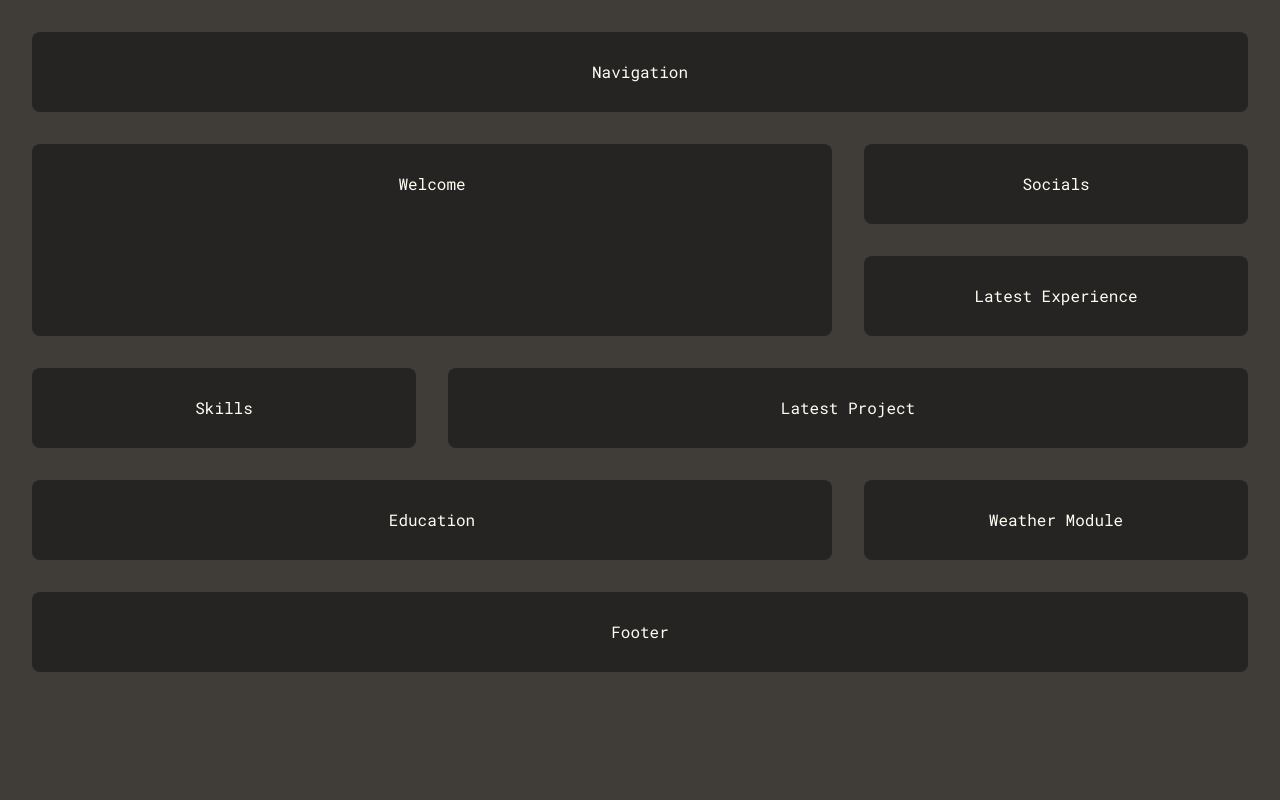
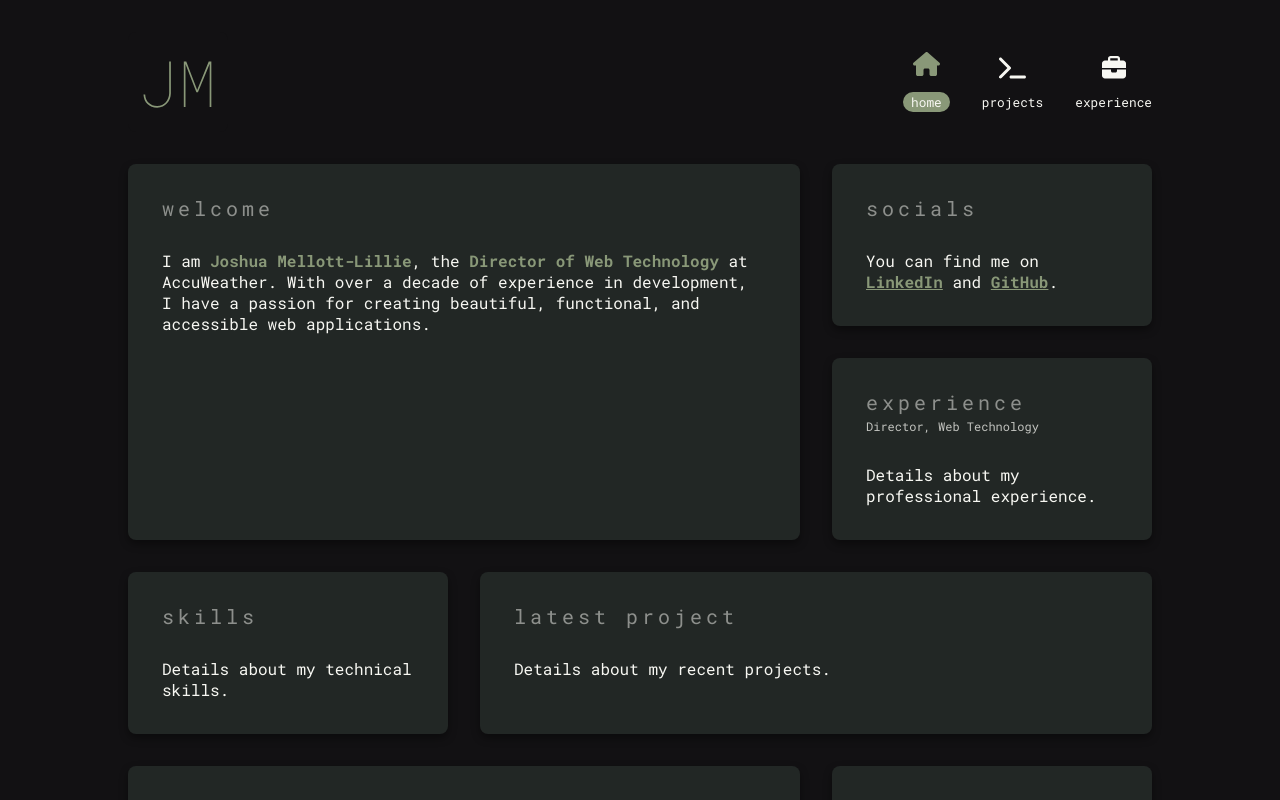
Before and after one commit to 10jmellott/10jmellott.github.io, a Vue app: page / in a window 1280 px wide. Shown: the top 800 px of the page. Built offline with nearby package versions, Linux system fonts and the light colour scheme.

Commit message:
Iterative update on bento design

```diff
--- a/package.json
+++ b/package.json
@@ -13,6 +13,9 @@
 		"prettier": "prettier . --write"
 	},
 	"dependencies": {
+		"@fortawesome/fontawesome-svg-core": "^6.6.0",
+		"@fortawesome/free-solid-svg-icons": "^6.6.0",
+		"@fortawesome/vue-fontawesome": "^3.0.8",
 		"vue": "^3.5.10"
 	},
 	"devDependencies": {
--- a/src/App.vue
+++ b/src/App.vue
@@ -1,41 +1,158 @@
 <script setup lang="ts">
-	import Placeholder from './components/Placeholder.vue';
+	import Header from './components/Header.vue';
+	import TitleCard from './components/TitleCard.vue';
 </script>
 
 <template>
 	<div class="grid-layout">
-		<Placeholder class="module navigation">Navigation</Placeholder>
-		<Placeholder class="module welcome">Welcome</Placeholder>
-		<Placeholder class="module socials">Socials</Placeholder>
-		<Placeholder class="module experience">Latest Experience</Placeholder>
-		<Placeholder class="module skills">Skills</Placeholder>
-		<Placeholder class="module projects">Latest Project</Placeholder>
-		<Placeholder class="module education">Education</Placeholder>
-		<Placeholder class="module weather">Weather Module</Placeholder>
-		<Placeholder class="module footer">Footer</Placeholder>
+		<Header class="module header" />
+		<TitleCard
+			class="module welcome"
+			title="Welcome"
+		>
+			<p>
+				I am <b>Joshua Mellott-Lillie</b>, the
+				<b>Director of Web Technology</b> at AccuWeather. With over a
+				decade of experience in development, I have a passion for
+				creating beautiful, functional, and accessible web applications.
+			</p>
+		</TitleCard>
+		<TitleCard
+			class="module socials"
+			title="Socials"
+		>
+			<p>
+				You can find me on
+				<a
+					href="https://www.linkedin.com/in/joshuamellottlillie/"
+					target="_blank"
+					>LinkedIn</a
+				>
+				and
+				<a
+					href="https://www.github.com/joshuamlillie"
+					target="_blank"
+					>GitHub</a
+				>.
+			</p>
+		</TitleCard>
+		<TitleCard
+			class="module experience"
+			title="Experience"
+			subtitle="Director, Web Technology"
+		>
+			<p>Details about my professional experience.</p>
+		</TitleCard>
+		<TitleCard
+			class="module skills"
+			title="Skills"
+		>
+			<p>Details about my technical skills.</p>
+		</TitleCard>
+		<TitleCard
+			class="module projects"
+			title="Latest Project"
+		>
+			<p>Details about my recent projects.</p>
+		</TitleCard>
+		<TitleCard
+			class="module education"
+			title="Education"
+		>
+			<p>Details about my educational background.</p>
+		</TitleCard>
+		<TitleCard
+			class="module weather"
+			title="Weather"
+		>
+			<p>Details about the weather module.</p>
+		</TitleCard>
+		<TitleCard
+			class="module footer"
+			title="Footer"
+		>
+			<p>Footer information.</p>
+		</TitleCard>
 	</div>
 </template>
 
 <style scoped>
+	@keyframes fade-in-slide-up {
+		from {
+			opacity: 0;
+			transform: translateY(20px);
+		}
+
+		to {
+			opacity: 1;
+			transform: translateY(0);
+		}
+	}
+
 	.grid-layout {
 		display: grid;
 		grid-template-columns: 1fr 1fr 1fr;
 		grid-gap: var(--padding);
 		grid-template-areas:
-			'navigation navigation navigation'
+			'header header header'
 			'welcome welcome socials'
 			'welcome welcome experience'
 			'skills projects projects'
 			'skills projects projects'
 			'education education weather'
 			'footer footer footer';
+		position: relative;
+	}
 
 	.module {
-			text-align: center;
+		opacity: 0;
+		animation: fade-in-slide-up 1s forwards;
+
+		p {
+			line-height: normal;
+		}
 	}
 
-		.navigation {
-			grid-area: navigation;
+	.module:nth-child(1) {
+		animation-delay: 0s;
+	}
+
+	.module:nth-child(2) {
+		animation-delay: 0.25s;
+	}
+
+	.module:nth-child(3) {
+		animation-delay: 0.5s;
+	}
+
+	.module:nth-child(4) {
+		animation-delay: 0.75s;
+	}
+
+	.module:nth-child(5) {
+		animation-delay: 1s;
+	}
+
+	.module:nth-child(6) {
+		animation-delay: 1.25s;
+	}
+
+	.module:nth-child(7) {
+		animation-delay: 1.5s;
+	}
+
+	.module:nth-child(8) {
+		animation-delay: 1.75s;
+	}
+
+	.module:nth-child(9) {
+		animation-delay: 2s;
+	}
+
+	.header {
+		grid-area: header;
+		position: sticky;
+		top: 0;
 	}
 
 	.welcome {
@@ -69,5 +186,4 @@
 	.footer {
 		grid-area: footer;
 	}
-	}
 </style>
--- /dev/null
+++ b/src/components/Header.vue
@@ -0,0 +1,45 @@
+<template>
+	<header>
+		<Logo />
+		<nav>
+			<NavigationButton
+				to="/"
+				text="Home"
+				:icon="faHome"
+				selected
+			/>
+			<NavigationButton
+				to="/projects"
+				text="Projects"
+				:icon="faTerminal"
+			/>
+			<NavigationButton
+				to="/experience"
+				text="Experience"
+				:icon="faBriefcase"
+			/>
+		</nav>
+	</header>
+</template>
+
+<script setup lang="ts">
+	import { faHome } from '@fortawesome/free-solid-svg-icons/faHome';
+	import Logo from './icons/Logo.vue';
+	import NavigationButton from './NavigationButton.vue';
+	import { faTerminal } from '@fortawesome/free-solid-svg-icons/faTerminal';
+	import { faBriefcase } from '@fortawesome/free-solid-svg-icons/faBriefcase';
+</script>
+
+<style scoped>
+	header {
+		display: flex;
+		align-items: center;
+		justify-content: space-between;
+		gap: var(--padding);
+
+		nav {
+			display: flex;
+			gap: var(--padding);
+		}
+	}
+</style>
--- /dev/null
+++ b/src/components/NavigationButton.vue
@@ -0,0 +1,66 @@
+<template>
+	<div
+		class="navigation-button"
+		:class="{ selected }"
+	>
+		<FontAwesomeIcon :icon />
+		<p>{{ text }}</p>
+	</div>
+</template>
+
+<script setup lang="ts">
+	import { FontAwesomeIcon } from '@fortawesome/vue-fontawesome';
+	import { IconDefinition } from '@fortawesome/fontawesome-svg-core';
+
+	withDefaults(
+		defineProps<{
+			to: string;
+			selected?: boolean;
+			text: string;
+			icon: IconDefinition;
+		}>(),
+		{
+			selected: false,
+		}
+	);
+</script>
+
+<style scoped>
+	.navigation-button {
+		display: flex;
+		flex-direction: column;
+		align-items: center;
+		justify-content: center;
+		gap: 16px;
+		font-size: 1.5rem;
+		cursor: pointer;
+		transition: color 0.2s;
+
+		p {
+			font-size: 0.8rem;
+			text-transform: lowercase;
+		}
+
+		&.selected {
+			color: var(--accent);
+
+			p {
+				background-color: var(--accent);
+				color: var(--foreground);
+				border-radius: 16px;
+				padding: 4px 8px;
+				transition: background-color 0.2s;
+			}
+
+			&:hover {
+				p {
+					background-color: var(--accent2);
+				}
+			}
+		}
+
+		&:hover {
+			color: var(--accent2);
+		}
+	}
+</style>
--- a/src/components/Placeholder.vue
+++ b/src/components/Placeholder.vue
@@ -1,15 +1,7 @@
 <template>
-	<div class="placeholder">
+	<div class="card">
 		<slot></slot>
 	</div>
 </template>
 
 <script setup lang="ts"></script>
-
-<style scoped>
-	.placeholder {
-		background-color: var(--background-alt);
-		padding: var(--padding);
-		border-radius: var(--border-radius);
-	}
-</style>
--- /dev/null
+++ b/src/components/TitleCard.vue
@@ -0,0 +1,33 @@
+<template>
+	<div class="title-card card">
+		<div>
+			<h2 class="title">{{ title }}</h2>
+			<p
+				class="subtitle"
+				v-if="subtitle"
+			>
+				{{ subtitle }}
+			</p>
+		</div>
+		<slot></slot>
+	</div>
+</template>
+
+<script setup lang="ts">
+	defineProps<{
+		title: string;
+		subtitle?: string;
+	}>();
+</script>
+
+<style scoped>
+	.title-card {
+		display: flex;
+		flex-direction: column;
+		gap: 32px;
+
+		.subtitle {
+			margin-top: 8px;
+		}
+	}
+</style>
--- /dev/null
+++ b/src/components/icons/Logo.vue
@@ -0,0 +1,27 @@
+<template>
+	<svg
+		width="100"
+		height="100"
+		viewBox="0 0 100 100"
+		xmlns="http://www.w3.org/2000/svg"
+	>
+		<g clip-path="url(#clip0_2010_16)">
+			<path
+				d="M0 8C0 3.58172 3.58172 0 8 0H92C96.4183 0 100 3.58172 100 8V92C100 96.4183 96.4183 100 92 100H8C3.58172 100 0 96.4183 0 92V8Z"
+				fill="var(--background)"
+			/>
+			<path
+				d="M41.1562 29.5H42.875V61.1875C42.8333 63.1667 42.4792 65.0312 41.8125 66.7812C41.1458 68.5104 40.2188 70.0312 39.0312 71.3438C37.8438 72.6562 36.4167 73.6979 34.75 74.4688C33.0833 75.2396 31.2292 75.625 29.1875 75.625C27.1667 75.625 25.3333 75.3125 23.6875 74.6875C22.0625 74.0625 20.6562 73.1667 19.4688 72C18.2812 70.8542 17.3438 69.4792 16.6562 67.875C15.9896 66.25 15.5938 64.4479 15.4688 62.4688H17.1875C17.2708 64.2188 17.6042 65.8021 18.1875 67.2188C18.7917 68.6354 19.6146 69.8438 20.6562 70.8438C21.6771 71.8438 22.9062 72.6146 24.3438 73.1562C25.8021 73.6979 27.4167 73.9583 29.1875 73.9375C30.9792 73.9167 32.6042 73.5729 34.0625 72.9062C35.5208 72.2188 36.7708 71.2917 37.8125 70.125C38.8542 68.9792 39.6667 67.6354 40.25 66.0938C40.8333 64.5521 41.1458 62.9167 41.1875 61.1875L41.1562 29.5ZM58.2812 29.5L69.1875 58.0938L80.7188 29.5H83.3438V75H81.6562V52.875L81.7188 31.7812L69.9375 60.3125H68.375L57.4688 32.0938L57.5 52.875V75H55.8125V29.5H58.2812Z"
+				fill="var(--accent)"
+			/>
+		</g>
+		<defs>
+			<clipPath id="clip0_2010_16">
+				<path
+					d="M0 8C0 3.58172 3.58172 0 8 0H92C96.4183 0 100 3.58172 100 8V92C100 96.4183 96.4183 100 92 100H8C3.58172 100 0 96.4183 0 92V8Z"
+					fill="white"
+				/>
+			</clipPath>
+		</defs>
+	</svg>
+</template>
--- /dev/null
+++ b/src/styles/atoms.css
@@ -0,0 +1,31 @@
+.card {
+	padding: var(--padding);
+	border: 2px solid transparent;
+	box-sizing: content-box;
+	border-radius: var(--border-radius);
+	background-color: var(--card-background);
+	box-shadow: 0 4px 8px rgb(0 0 0 / 40%);
+	transition: border-color 0.2s ease;
+
+	.title {
+		font-size: 1.25rem;
+		opacity: 0.5;
+		letter-spacing: 0.25rem;
+		text-transform: lowercase;
+	}
+
+	.subtitle {
+		font-size: 0.75rem;
+		opacity: 0.75;
+	}
+
+	&:hover {
+		border: 2px solid var(--accent2);
+	}
+}
+
+a,
+b {
+	color: var(--accent);
+	font-weight: bold;
+}
--- a/src/styles/main.css
+++ b/src/styles/main.css
@@ -1,13 +1,18 @@
 @import url('reset.css');
+@import url('atoms.css');
 @import url('https://fonts.googleapis.com/css2?family=Roboto+Mono:ital,wght@0,100..700;1,100..700&display=swap');
 
 :root {
 	/* Colors */
-	--background: #403d39;
-	--foreground: #fffcf2;
-	--accent: #eb5e28;
-	--foreground-alt: #ccc5b9;
-	--background-alt: #252422;
+	--background: #121113;
+	--foreground: #f7f7f2;
+	--accent: #899878;
+	--accent2: #f06543;
+	--foreground-alt: #e4e6c3;
+	--background-alt: #222725;
+
+	/* Theme */
+	--card-background: var(--background-alt);
 
 	/* Font */
 	--font-family: 'Roboto Mono', sans-serif;
@@ -28,4 +33,6 @@ body {
 
 #app {
 	padding: var(--padding);
+	max-width: 1024px;
+	margin: 0 auto;
 }
```
Also changed, not shown: 1 other file (tests, documents, lock files or other folders). Lines whose indentation alone changed are shown as unchanged.
